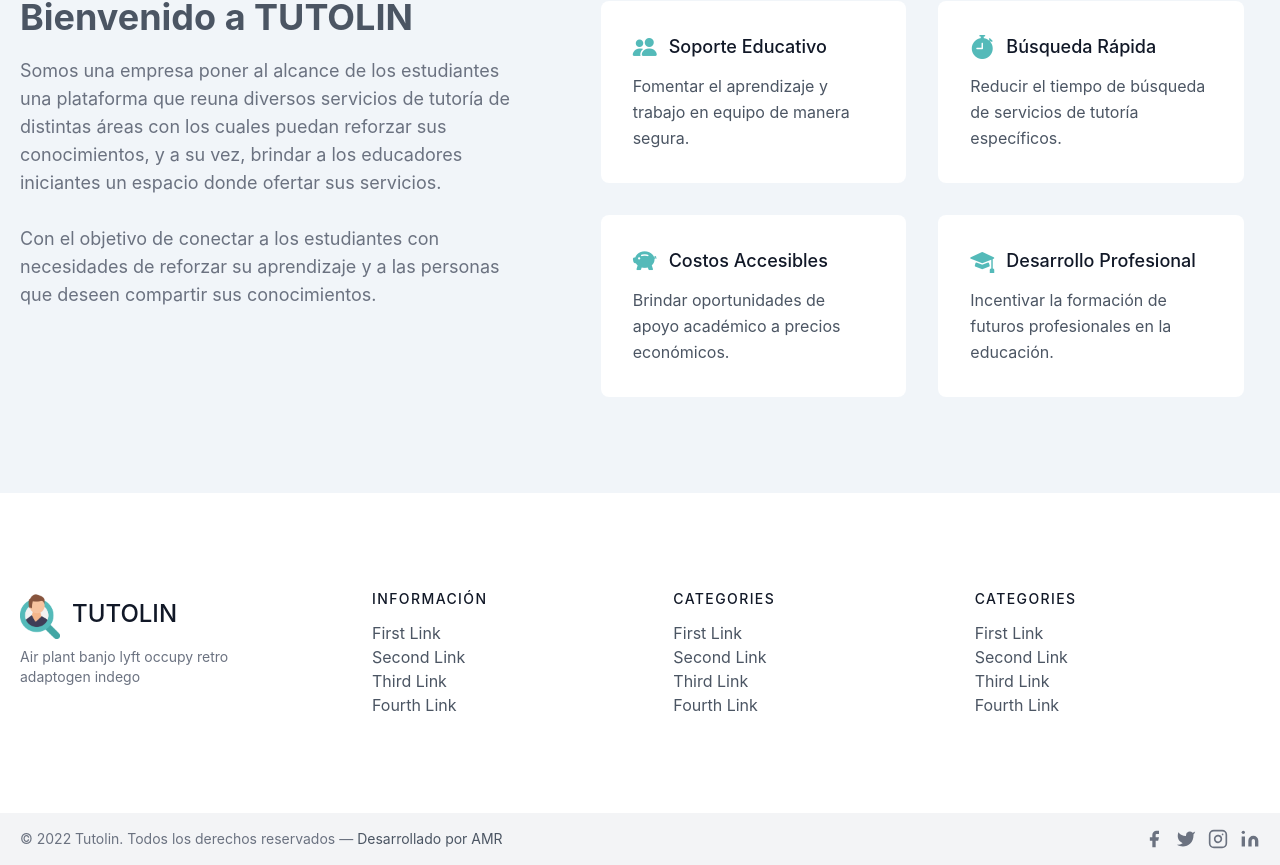
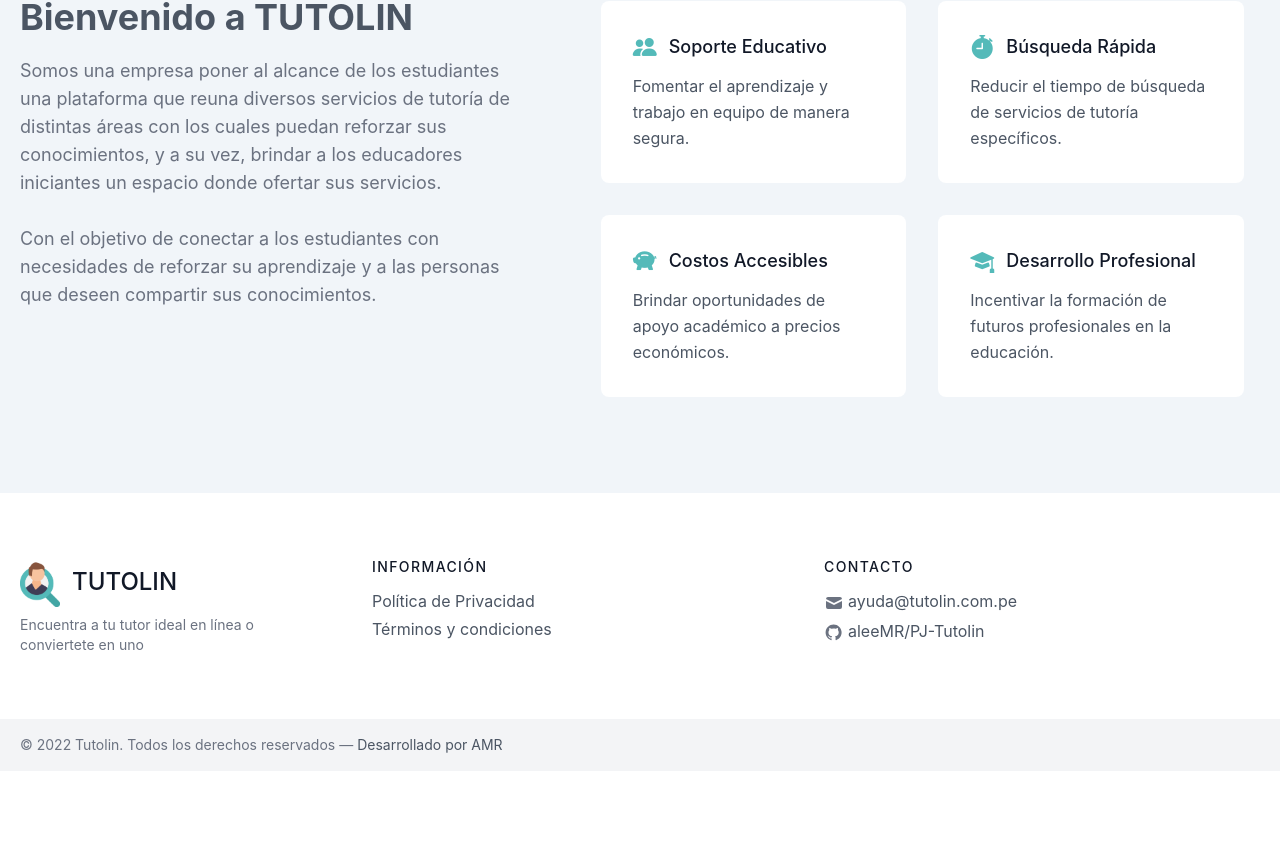
Before and after one commit to aleeMR/PJ-Tutolin, a React (Create React App) app in the folder frontend/: page / in a window 1280 px wide. Shown: the part 894-1759 px from the top of the page. After the commit the page ends 1665 px from the top, so only its background shows below. Built offline with nearby package versions, Linux system fonts and the light colour scheme.

Commit message:
Actualizando propiedades de componentes

```diff
--- a/frontend/src/components/Button.js
+++ b/frontend/src/components/Button.js
@@ -1,7 +1,7 @@
 const Button = (props) => {
     return (
-        <div class={ props.style_extra }>
-            <button type= { props.type } class={`border-0 focus:outline-none rounded-md ${ props.style_button }`} onClick={ props.onClick }>
+        <div className={ props.style_extra }>
+            <button type= { props.type } className={`border-0 focus:outline-none rounded-md ${ props.style_button }`} onClick={ props.onClick }>
                 { props.option }
             </button>
         </div>
--- a/frontend/src/components/Footer.js
+++ b/frontend/src/components/Footer.js
@@ -3,97 +3,55 @@ import Logo from "./Logo";
 
 const Footer = () => {
     return (
-        <footer class="text-gray-600 body-font">
-            <div class="container px-5 py-24 mx-auto flex md:items-center lg:items-start md:flex-row md:flex-nowrap flex-wrap flex-col">
-                <div class="w-64 flex-shrink-0 md:mx-0 mx-auto text-center md:text-left">
+        <footer className="text-gray-600 body-font">
+            <div className="container px-5 py-16 mx-auto flex md:items-center lg:items-start md:flex-row md:flex-nowrap flex-wrap flex-col">
+                <div className="w-64 flex-shrink-0 md:mx-0 mx-auto text-center md:text-left">
                     <Logo style_span="text-2xl" />
-                    <p class="mt-2 text-sm text-gray-500">
-                        Air plant banjo lyft occupy retro adaptogen indego
+                    <p className="mt-2 text-sm text-gray-500">
+                        Encuentra a tu tutor ideal en línea o conviertete en uno
                     </p>
                 </div>
-                <div class="flex-grow flex flex-wrap md:pl-20 -mb-10 md:mt-0 mt-10 md:text-left text-center">
-                    <div class="lg:w-1/3 md:w-1/2 w-full px-4">
-                        <h2 class="title-font font-medium text-gray-900 tracking-widest text-sm mb-3">INFORMACIÓN</h2>
-                        <nav class="list-none mb-10">
-                            <li>
-                                <a class="text-gray-600 hover:text-gray-800">First Link</a>
+                <div className="flex-grow flex flex-wrap md:pl-20 -mb-10 md:mt-0 mt-10 md:text-left text-center">
+                    <div className="lg:w-1/2 md:w-1/2 w-full px-4">
+                        <h2 className="title-font font-medium text-gray-900 tracking-widest text-sm mb-3">INFORMACIÓN</h2>
+                        <nav className="list-none mb-10">
+                            <li className="mb-1">
+                                <a className="text-gray-600 hover:text-gray-800" href="/">Política de Privacidad</a>
                             </li>
                             <li>
-                                <a class="text-gray-600 hover:text-gray-800">Second Link</a>
-                            </li>
-                            <li>
-                                <a class="text-gray-600 hover:text-gray-800">Third Link</a>
-                            </li>
-                            <li>
-                                <a class="text-gray-600 hover:text-gray-800">Fourth Link</a>
+                                <a className="text-gray-600 hover:text-gray-800" href="/">Términos y condiciones</a>
                             </li>
                         </nav>
                     </div>
-                    <div class="lg:w-1/3 md:w-1/2 w-full px-4">
-                        <h2 class="title-font font-medium text-gray-900 tracking-widest text-sm mb-3">CATEGORIES</h2>
-                        <nav class="list-none mb-10">
-                        <li>
-                            <a class="text-gray-600 hover:text-gray-800">First Link</a>
-                        </li>
-                        <li>
-                            <a class="text-gray-600 hover:text-gray-800">Second Link</a>
-                        </li>
-                        <li>
-                            <a class="text-gray-600 hover:text-gray-800">Third Link</a>
-                        </li>
-                        <li>
-                            <a class="text-gray-600 hover:text-gray-800">Fourth Link</a>
-                        </li>
-                        </nav>
-                    </div>
-                    <div class="lg:w-1/3 md:w-1/2 w-full px-4">
-                        <h2 class="title-font font-medium text-gray-900 tracking-widest text-sm mb-3">CATEGORIES</h2>
-                        <nav class="list-none mb-10">
-                        <li>
-                            <a class="text-gray-600 hover:text-gray-800">First Link</a>
-                        </li>
-                        <li>
-                            <a class="text-gray-600 hover:text-gray-800">Second Link</a>
-                        </li>
-                        <li>
-                            <a class="text-gray-600 hover:text-gray-800">Third Link</a>
-                        </li>
-                        <li>
-                            <a class="text-gray-600 hover:text-gray-800">Fourth Link</a>
-                        </li>
+                    <div className="lg:w-1/2 md:w-1/2 w-full px-4">
+                        <h2 className="title-font font-medium text-gray-900 tracking-widest text-sm mb-3">CONTACTO</h2>
+                        <nav className="list-none mb-10">
+                            <li>
+                                <a className="text-gray-500 hover:text-gray-800 inline-flex items-end" href="mailto:ayuda@tutolin.com.pe">
+                                    <svg xmlns="http://www.w3.org/2000/svg" className="h-5 w-5" viewBox="0 0 20 20" fill="currentColor">
+                                        <path d="M2.003 5.884L10 9.882l7.997-3.998A2 2 0 0016 4H4a2 2 0 00-1.997 1.884z" />
+                                        <path d="M18 8.118l-8 4-8-4V14a2 2 0 002 2h12a2 2 0 002-2V8.118z" />
+                                    </svg>
+                                    <span className="ml-1 text-gray-600">ayuda@tutolin.com.pe</span>
+                                </a>
+                            </li>
+                            <li>
+                                <a className="text-gray-500 hover:text-gray-800 inline-flex items-end" href="https://github.com/aleeMR/PJ-Tutolin">
+                                    <svg className="h-5 w-5" viewBox="0 0 25 25" fill="currentColor">
+                                        <path fillRule="evenodd" clipRule="evenodd" d="M12 2C6.477 2 2 6.463 2 11.97c0 4.404 2.865 8.14 6.839 9.458.5.092.682-.216.682-.48 0-.236-.008-.864-.013-1.695-2.782.602-3.369-1.337-3.369-1.337-.454-1.151-1.11-1.458-1.11-1.458-.908-.618.069-.606.069-.606 1.003.07 1.531 1.027 1.531 1.027.892 1.524 2.341 1.084 2.91.828.092-.643.35-1.083.636-1.332-2.22-.251-4.555-1.107-4.555-4.927 0-1.088.39-1.979 1.029-2.675-.103-.252-.446-1.266.098-2.638 0 0 .84-.268 2.75 1.022A9.606 9.606 0 0112 6.82c.85.004 1.705.114 2.504.336 1.909-1.29 2.747-1.022 2.747-1.022.546 1.372.202 2.386.1 2.638.64.696 1.028 1.587 1.028 2.675 0 3.83-2.339 4.673-4.566 4.92.359.307.678.915.678 1.846 0 1.332-.012 2.407-.012 2.734 0 .267.18.577.688.48C19.137 20.107 22 16.373 22 11.969 22 6.463 17.522 2 12 2z" />
+                                    </svg>
+                                    <span className="ml-1 text-gray-600">aleeMR/PJ-Tutolin</span>
+                                </a>
+                            </li>
                         </nav>
                     </div>
                 </div>
             </div>
-            <div class="bg-gray-100">
-                <div class="container mx-auto py-4 px-5 flex flex-wrap flex-col sm:flex-row">
-                <p class="text-gray-500 text-sm text-center sm:text-left">© 2022 Tutolin. Todos los derechos reservados —
-                    <a href="https://twitter.com/knyttneve" rel="noopener noreferrer" class="text-gray-600 ml-1" target="_blank">Desarrollado por AMR</a>
-                </p>
-                <span class="inline-flex sm:ml-auto sm:mt-0 mt-2 justify-center sm:justify-start">
-                    <a class="text-gray-500">
-                    <svg fill="currentColor" stroke-linecap="round" stroke-linejoin="round" stroke-width="2" class="w-5 h-5" viewBox="0 0 24 24">
-                        <path d="M18 2h-3a5 5 0 00-5 5v3H7v4h3v8h4v-8h3l1-4h-4V7a1 1 0 011-1h3z"></path>
-                    </svg>
-                    </a>
-                    <a class="ml-3 text-gray-500">
-                    <svg fill="currentColor" stroke-linecap="round" stroke-linejoin="round" stroke-width="2" class="w-5 h-5" viewBox="0 0 24 24">
-                        <path d="M23 3a10.9 10.9 0 01-3.14 1.53 4.48 4.48 0 00-7.86 3v1A10.66 10.66 0 013 4s-4 9 5 13a11.64 11.64 0 01-7 2c9 5 20 0 20-11.5a4.5 4.5 0 00-.08-.83A7.72 7.72 0 0023 3z"></path>
-                    </svg>
-                    </a>
-                    <a class="ml-3 text-gray-500">
-                    <svg fill="none" stroke="currentColor" stroke-linecap="round" stroke-linejoin="round" stroke-width="2" class="w-5 h-5" viewBox="0 0 24 24">
-                        <rect width="20" height="20" x="2" y="2" rx="5" ry="5"></rect>
-                        <path d="M16 11.37A4 4 0 1112.63 8 4 4 0 0116 11.37zm1.5-4.87h.01"></path>
-                    </svg>
-                    </a>
-                    <a class="ml-3 text-gray-500">
-                    <svg fill="currentColor" stroke="currentColor" stroke-linecap="round" stroke-linejoin="round" stroke-width="0" class="w-5 h-5" viewBox="0 0 24 24">
-                        <path stroke="none" d="M16 8a6 6 0 016 6v7h-4v-7a2 2 0 00-2-2 2 2 0 00-2 2v7h-4v-7a6 6 0 016-6zM2 9h4v12H2z"></path>
-                        <circle cx="4" cy="4" r="2" stroke="none"></circle>
-                    </svg>
-                    </a>
-                </span>
+            <div className="bg-gray-100">
+                <div className="container mx-auto py-4 px-5 flex flex-wrap flex-col sm:flex-row">
+                    <p className="text-gray-500 text-sm text-center sm:text-left">© 2022 Tutolin. Todos los derechos reservados —
+                        <a href="https://twitter.com/knyttneve" rel="noopener noreferrer" className="text-gray-600 ml-1" target="_blank">Desarrollado por AMR</a>
+                    </p>
                 </div>
             </div>
         </footer>
--- a/frontend/src/components/Logo.js
+++ b/frontend/src/components/Logo.js
@@ -1,8 +1,8 @@
 const Logo = (props) => {
     return (
-        <div class="flex title-font font-medium items-center md:justify-start justify-center text-gray-900">
-            <img class="w-10" src={require("../assets/img/logo_icono.png")} alt="logo"/>
-            <span class={`ml-3 ${ props.style_span }`}>
+        <div className="flex title-font font-medium items-center md:justify-start justify-center text-gray-900">
+            <img className="w-10" src={require("../assets/img/logo_icono.png")} alt="logo"/>
+            <span className={`ml-3 ${ props.style_span }`}>
                 TUTOLIN
             </span>
         </div>
--- a/frontend/src/components/Option.js
+++ b/frontend/src/components/Option.js
@@ -2,7 +2,7 @@ import { Link } from 'react-router-dom';
 
 const Option = (props) => {
     return (
-        <Link to={ props.link } class={ props.style_link } onClick={ props.oClick }>
+        <Link to={ props.link } className={ props.style_link } onClick={ props.oClick }>
             { props.option }
         </Link>
     );
--- a/frontend/src/pages/HomePage.js
+++ b/frontend/src/pages/HomePage.js
@@ -10,29 +10,29 @@ import CardDetail from '../components/CardDetail';
 const HomePage = () => {
     return (
         <main>
-            <section class="relative bg-white overflow-hidden">
-                <div class="max-w-7xl mx-auto">
-                    <div class="relative z-10 pt-6 pb-8 bg-white sm:pb-16 md:pb-20 lg:max-w-2xl lg:w-full lg:pb-28 xl:pb-32">
-                        <svg class="hidden lg:block absolute right-0 inset-y-0 h-full w-48 text-white transform translate-x-1/2" fill="currentColor" viewBox="0 0 100 100" preserveAspectRatio="none" aria-hidden="true">
+            <section className="relative bg-white overflow-hidden">
+                <div className="max-w-7xl mx-auto">
+                    <div className="relative z-10 pt-6 pb-8 bg-white sm:pb-16 md:pb-20 lg:max-w-2xl lg:w-full lg:pb-28 xl:pb-32">
+                        <svg className="hidden lg:block absolute right-0 inset-y-0 h-full w-48 text-white transform translate-x-1/2" fill="currentColor" viewBox="0 0 100 100" preserveAspectRatio="none" aria-hidden="true">
                             <polygon points="50,0 100,0 50,100 0,100" />
                         </svg>
-                        <div class="mt-10 mx-auto max-w-7xl px-4 sm:mt-12 sm:px-6 md:mt-16 lg:mt-20 lg:px-8 xl:mt-28">
-                            <div class="sm:text-center lg:text-left lg:max-w-xl">
-                                <h1 class="text-4xl font-extrabold text-gray-900 sm:text-5xl md:text-6xl">
-                                    <span class="block xl:inline">Encuentra a tu </span>
-                                    <span class="block text-color-2 xl:inline">tutor en línea</span>
+                        <div className="mt-10 mx-auto max-w-7xl px-4 sm:mt-12 sm:px-6 md:mt-16 lg:mt-20 lg:px-8 xl:mt-28">
+                            <div className="sm:text-center lg:text-left lg:max-w-xl">
+                                <h1 className="text-4xl font-extrabold text-gray-900 sm:text-5xl md:text-6xl">
+                                    <span className="block xl:inline">Encuentra a tu </span>
+                                    <span className="block text-color-2 xl:inline">tutor en línea</span>
                                 </h1>
-                                <p class="mt-4 text-base text-gray-500 sm:mt-6 sm:text-lg sm:max-w-xl sm:mx-auto md:mt-6 md:text-xl lg:mx-0">
+                                <p className="mt-4 text-base text-gray-500 sm:mt-6 sm:text-lg sm:max-w-xl sm:mx-auto md:mt-6 md:text-xl lg:mx-0">
                                     ¿Problemas con algún curso? ¿Hay un tema que no logras entender?
                                     ¿O tienes una tarea dificil de resolver?
                                     Descuida, la ayuda que necesitas se encuentra aquí.
                                 </p>
-                                <p class="mt-2 text-base text-gray-500 sm:mt-4 sm:text-lg sm:max-w-xl sm:mx-auto md:mt-4 md:text-xl lg:mx-0">
+                                <p className="mt-2 text-base text-gray-500 sm:mt-4 sm:text-lg sm:max-w-xl sm:mx-auto md:mt-4 md:text-xl lg:mx-0">
                                     Descubre la variedad de servicios de asesoramiento que tenemos
                                     para ti, escoge el que mejor se adapte a tus necesidades
                                     y comienza a reforzar tus conocimientos.
                                 </p>
-                                <div class="mt-5 sm:mt-8 sm:flex sm:justify-center lg:justify-start">
+                                <div className="mt-5 sm:mt-8 sm:flex sm:justify-center lg:justify-start">
                                     <Link to={ routes.services }>
                                         <Button style_button="inline-flex items-center font-medium text-white bg-color-2 px-8 py-3 md:py-4 md:text-lg md:px-10" option="EXPLORAR" />
                                     </Link>
@@ -41,21 +41,21 @@ const HomePage = () => {
                         </div>
                     </div>
                 </div>
-                <div class="lg:absolute lg:inset-y-0 lg:right-0 lg:w-1/2">
-                    <img class="object-cover lg:w-full lg:h-full" src={require("../assets/img/banner_1.png")} alt="banner"/>
+                <div className="lg:absolute lg:inset-y-0 lg:right-0 lg:w-1/2">
+                    <img className="object-cover lg:w-full lg:h-full" src={require("../assets/img/banner_1.png")} alt="banner"/>
                 </div>
             </section>
 
-            <section class="text-gray-600 body-font bg-slate-100">
-                <div class="container px-5 py-24 mx-auto flex flex-wrap">
-                    <div class="lg:w-5/12 w-full mb-10 lg:mb-0 rounded-lg overflow-hidden">
-                        <h2 class="text-lg">
+            <section className="text-gray-600 body-font bg-slate-100">
+                <div className="container px-5 py-24 mx-auto flex flex-wrap">
+                    <div className="lg:w-5/12 w-full mb-10 lg:mb-0 rounded-lg overflow-hidden">
+                        <h2 className="text-lg">
                             ACERCA DE NOSOTROS
                         </h2>
-                        <h1 class="mt-2 text-4xl font-bold">
+                        <h1 className="mt-2 text-4xl font-bold">
                             Bienvenido a TUTOLIN
                         </h1>
-                        <p class="mt-3 text-sm text-gray-500 sm:mt-5 sm:text-base sm:max-w-lg sm:mx-auto md:mt-5 md:text-lg lg:mx-0">
+                        <p className="mt-3 text-sm text-gray-500 sm:mt-5 sm:text-base sm:max-w-lg sm:mx-auto md:mt-5 md:text-lg lg:mx-0">
                             Somos una empresa poner al alcance de los estudiantes una plataforma
                             que reuna diversos servicios de tutoría de distintas áreas con los
                             cuales puedan reforzar sus conocimientos, y a su vez, brindar a los
@@ -65,29 +65,29 @@ const HomePage = () => {
                             su aprendizaje y a las personas que deseen compartir sus conocimientos.
                         </p>
                     </div>
-                    <div class="flex flex-wrap lg:py-6 -mb-10 lg:w-7/12 lg:pl-12 lg:text-left text-center">
-                        <div class="p-4 md:w-1/2">
+                    <div className="flex flex-wrap lg:py-6 -mb-10 lg:w-7/12 lg:pl-12 lg:text-left text-center">
+                        <div className="p-4 md:w-1/2">
                             <CardDetail
                                 icon="bi bi-people-fill"
                                 detail="Soporte Educativo"
                                 description="Fomentar el aprendizaje y trabajo en equipo de manera segura."
                             />
                         </div>
-                        <div class="p-4 md:w-1/2">
+                        <div className="p-4 md:w-1/2">
                             <CardDetail
                                 icon="bi bi-stopwatch-fill"
                                 detail="Búsqueda Rápida"
                                 description="Reducir el tiempo de búsqueda de servicios de tutoría específicos."
                             />
                         </div>
-                        <div class="p-4 md:w-1/2">
+                        <div className="p-4 md:w-1/2">
                             <CardDetail
                                 icon="bi bi-piggy-bank-fill"
                                 detail="Costos Accesibles"
                                 description="Brindar oportunidades de apoyo académico a precios económicos."
                             />
                         </div>
-                        <div class="p-4 md:w-1/2">
+                        <div className="p-4 md:w-1/2">
                             <CardDetail
                                 icon="bi bi-mortarboard-fill"
                                 detail="Desarrollo Profesional"
```
Also changed, not shown: frontend/src/components/CardDetail.js (+6 -6 lines), frontend/src/components/InputText.js (+4 -4 lines), frontend/src/components/Navbar.js (+10 -10 lines), frontend/src/pages/LoginPage.js (+5 -5 lines), frontend/src/pages/RegisterPage.js (+7 -7 lines).
